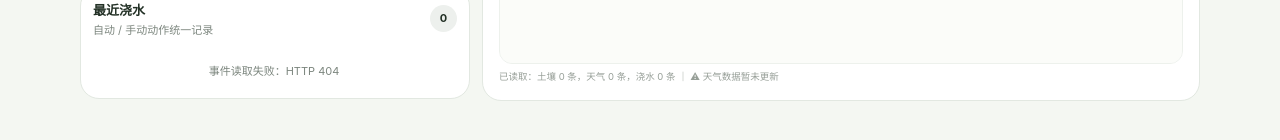
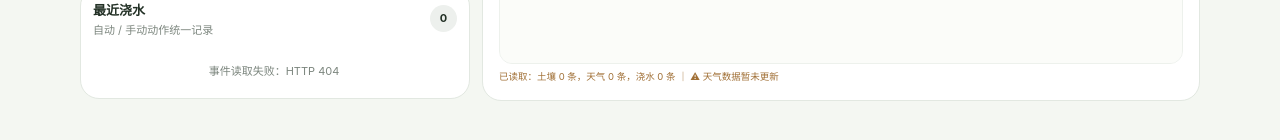
Before and after one commit to liulangdeyukeaiduo-source/niuniu-watering, a website: page public/index.html in a window 1280 px wide. Both pictures are taken after a click on the button "24小时". Shown: the part 512-652 px from the top of the page. Drawn offline with Linux system fonts and the light colour scheme; no server answers.

Commit message:
Style stale weather indicator

```diff
--- a/public/style.css
+++ b/public/style.css
@@ -74,6 +74,7 @@ button:disabled{opacity:.42;cursor:not-allowed}
 .trend-svg{display:block;width:100%;height:auto;min-height:210px;touch-action:pan-y}
 .trend-empty{position:absolute;inset:0;display:grid;place-items:center;padding:20px;text-align:center;font-size:11px;color:var(--muted);background:rgba(251,252,250,.9)}
 .trend-meta{margin-top:6px;font-size:9.5px;line-height:1.45;color:#969e97}
+.trend-meta.warn{color:#a06f35}
 .grid-line{stroke:#e8ece8;stroke-width:1}
 .axis-tick{stroke:#b9c2ba;stroke-width:1}
 .axis-label,.x-label,.axis-unit{font-size:9px;fill:#8b948d;font-family:-apple-system,BlinkMacSystemFont,"Segoe UI","Microsoft YaHei",sans-serif}
```
